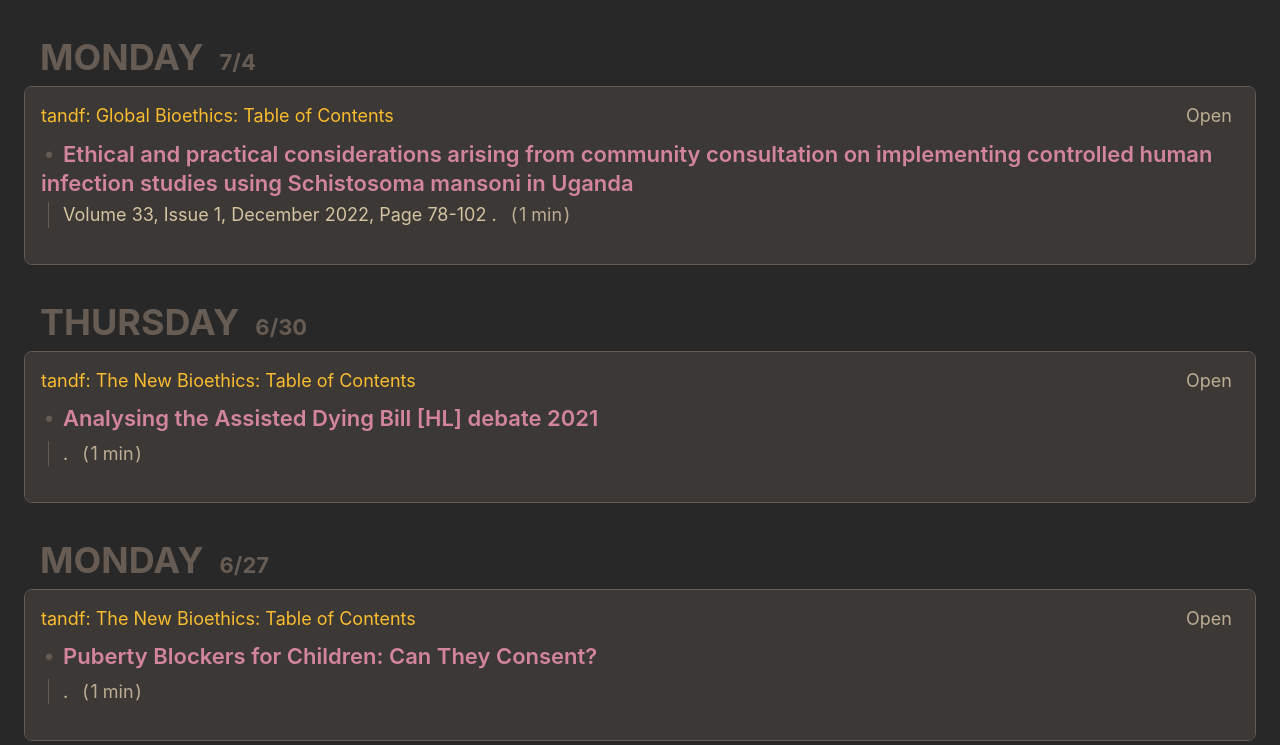
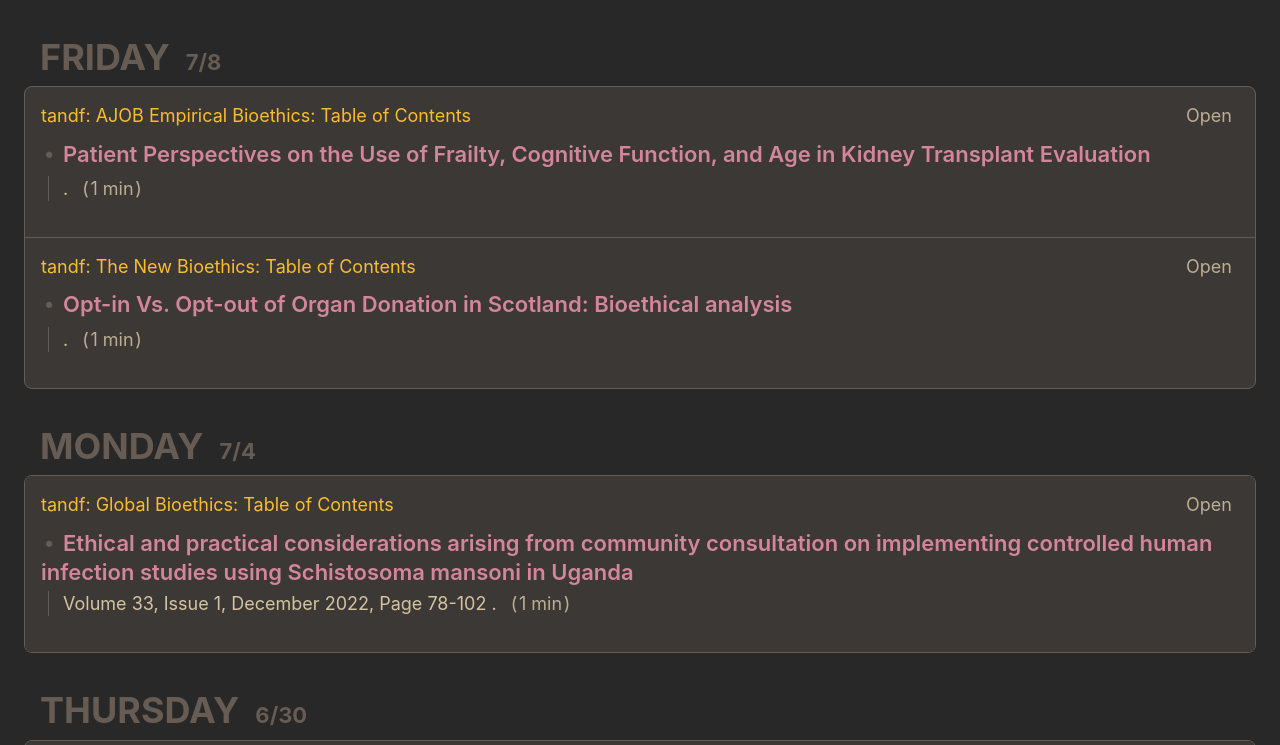
Before and after one commit to ideiaetica/bioetica, a plain HTML site: page index.html in a window 1280 px wide. Shown: the top 745 px of the page. Drawn offline with Linux system fonts and the light colour scheme.

Commit message:
deploy: ad9a94fd4f4aeb0e1ba3fd49a6c5d04bda58db49

```diff
--- a/index.html
+++ b/index.html
@@ -15,6 +15,86 @@
 
   <body>
     <!-- %after-body-begin.html% -->
+      <section class="daily-content js-toggle-accordions-scope">
+        <h2 class="daily-heading">
+          <button
+            class="daily-heading-toggle"
+            data-action="toggle-accordions"
+            title="Click to toggle the day, Ctrl + click to toggle all."
+          >
+            <time class="daily-heading-toggle__weekday js-offset-weekday" data-offset-date=2022-07-08 datetime="2022-07-08T05:35:42.000Z">2022-07-08</time>
+            <time class="daily-heading-toggle__date js-offset-date" data-offset-date=2022-07-08 datetime="2022-07-08T05:35:42.000Z"></time>
+          </button>
+        </h2>
+        <ul class="sources card">
+            <li class="card__section">
+              <section class="js-toggle-accordions-scope">
+                <h3 class="source-heading">
+                  <button
+                    class="source-heading__name"
+                    data-action="toggle-accordions"
+                    title="Click to toggle the source, Ctrl + click to toggle all."
+                  >tandf: AJOB Empirical Bioethics: Table of Contents</button>
+                  <a class="source-heading__link" href="https://www.tandfonline.com/loi/uabr21?af&#x3D;R">Open</a>
+                </h3>
+                <section class="articles-per-source">
+                    <article>
+                      <details
+                        class="article-expander"
+                        data-action="toggle-native-accordion"
+                        data-accordion-key="https://www.tandfonline.com/doi/full/10.1080/23294515.2022.2090460?af&#x3D;R"
+                        open
+                      >
+                        <summary class="article-expander__title">Patient Perspectives on the Use of Frailty, Cognitive Function, and Age in Kidney Transplant Evaluation</summary>
+                        <a class="article-summary-link article-summary-box-outer" href="https://www.tandfonline.com/doi/full/10.1080/23294515.2022.2090460?af&#x3D;R">
+                          <div class="article-summary-box-inner media-object">
+                            <span class="media-object__text">
+                              <span>.</span>
+                                &ensp;<span class="article-reading-time">(&hairsp;1
+                                  min&hairsp;)</span>
+                            </span>
+                          </div>
+                        </a>
+                      </details>
+                    </article>
+                </section>
+              </section>
+            </li>
+            <li class="card__section">
+              <section class="js-toggle-accordions-scope">
+                <h3 class="source-heading">
+                  <button
+                    class="source-heading__name"
+                    data-action="toggle-accordions"
+                    title="Click to toggle the source, Ctrl + click to toggle all."
+                  >tandf: The New Bioethics: Table of Contents</button>
+                  <a class="source-heading__link" href="https://www.tandfonline.com/loi/ynbi20?af&#x3D;R">Open</a>
+                </h3>
+                <section class="articles-per-source">
+                    <article>
+                      <details
+                        class="article-expander"
+                        data-action="toggle-native-accordion"
+                        data-accordion-key="https://www.tandfonline.com/doi/full/10.1080/20502877.2022.2095714?af&#x3D;R"
+                        open
+                      >
+                        <summary class="article-expander__title">Opt-in Vs. Opt-out of Organ Donation in Scotland: Bioethical analysis</summary>
+                        <a class="article-summary-link article-summary-box-outer" href="https://www.tandfonline.com/doi/full/10.1080/20502877.2022.2095714?af&#x3D;R">
+                          <div class="article-summary-box-inner media-object">
+                            <span class="media-object__text">
+                              <span>.</span>
+                                &ensp;<span class="article-reading-time">(&hairsp;1
+                                  min&hairsp;)</span>
+                            </span>
+                          </div>
+                        </a>
+                      </details>
+                    </article>
+                </section>
+              </section>
+            </li>
+        </ul>
+      </section>
       <section class="daily-content js-toggle-accordions-scope">
         <h2 class="daily-heading">
           <button
@@ -974,8 +1054,8 @@
       </section>
 
     <footer>
-      <a class="footer-link" href="https://github.com/ideiaetica/bioetica/actions/runs/2639411755">
-        <time id="build-timestamp" datetime="2022-07-09T01:16:45.832Z">2022-07-09T01:16:45.832Z</time>
+      <a class="footer-link" href="https://github.com/ideiaetica/bioetica/actions/runs/2643045592">
+        <time id="build-timestamp" datetime="2022-07-10T01:48:12.638Z">2022-07-10T01:48:12.638Z</time>
       </a>
       <a class="footer-link" href="https://github.com/osmoscraft/osmosfeed">osmosfeed 1.15.1</a>
     </footer>
```
Also changed, not shown: cache.json (+20 -0 lines), 1 other file.
